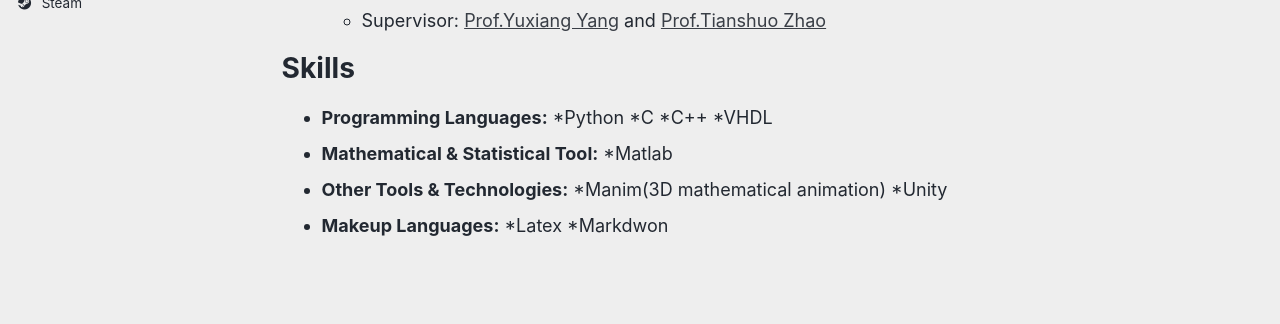
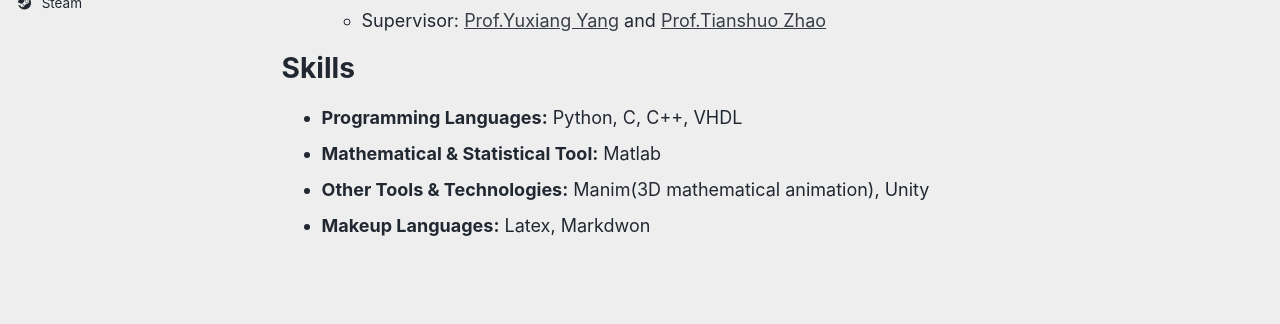
Before and after one commit to numeratorwhy/numeratorwhy.github.io, a Jekyll site: the page built from _pages/cv.md, in a window 1280 px wide and 1209 px high. Shown: the part 562-886 px from the top of the window. Built offline with Jekyll 4.4.1, drawn with Linux system fonts in a browser that asks for light colours; a script that is not in the unit is left out.

Commit message:
Blog updated

```diff
--- a/_pages/cv.md
+++ b/_pages/cv.md
@@ -35,18 +35,18 @@ Work experience
 Skills
 ======
 * **Programming Languages:**
-  *Python
-  *C
-  *C++
-  *VHDL
+  Python,
+  C,
+  C++,
+  VHDL
 * **Mathematical & Statistical Tool:**
-  *Matlab
+  Matlab
 * **Other Tools & Technologies:**
-  *Manim(3D mathematical animation)
-  *Unity
+  Manim(3D mathematical animation),
+  Unity
 * **Makeup Languages:**
-  *Latex
-  *Markdwon
+  Latex,
+  Markdwon
 
 <!-- Publications
 ======
```
Also changed, not shown: _posts/2012-08-14-blog-post-1.md (+2 -2 lines), _posts/2013-08-14-blog-post-2.md (+2 -2 lines), _posts/2014-08-14-blog-post-3.md (+2 -2 lines), _posts/2015-08-14-blog-post-4.md (+2 -2 lines), _posts/2199-01-01-future-post.md (+2 -2 lines).
